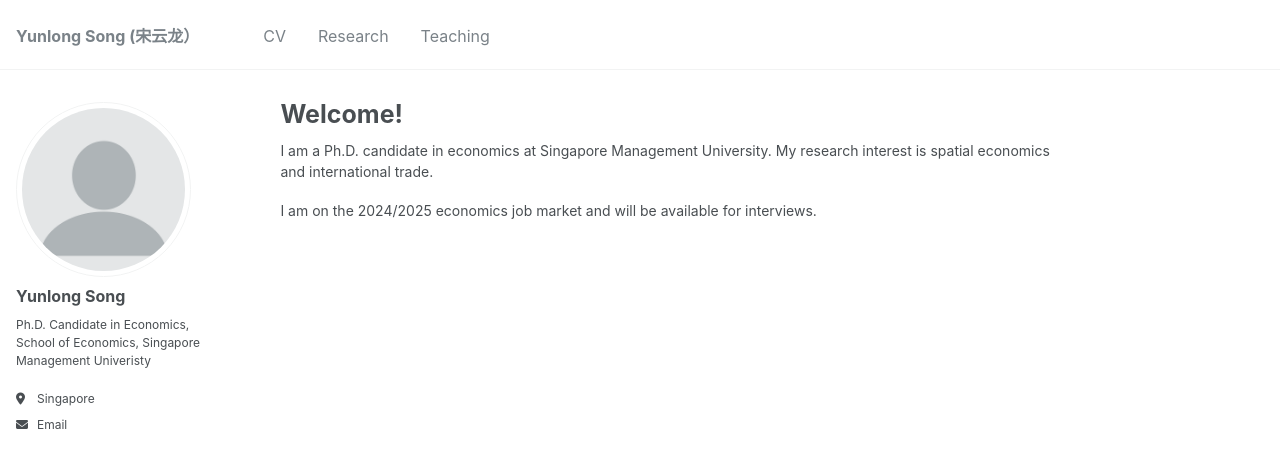
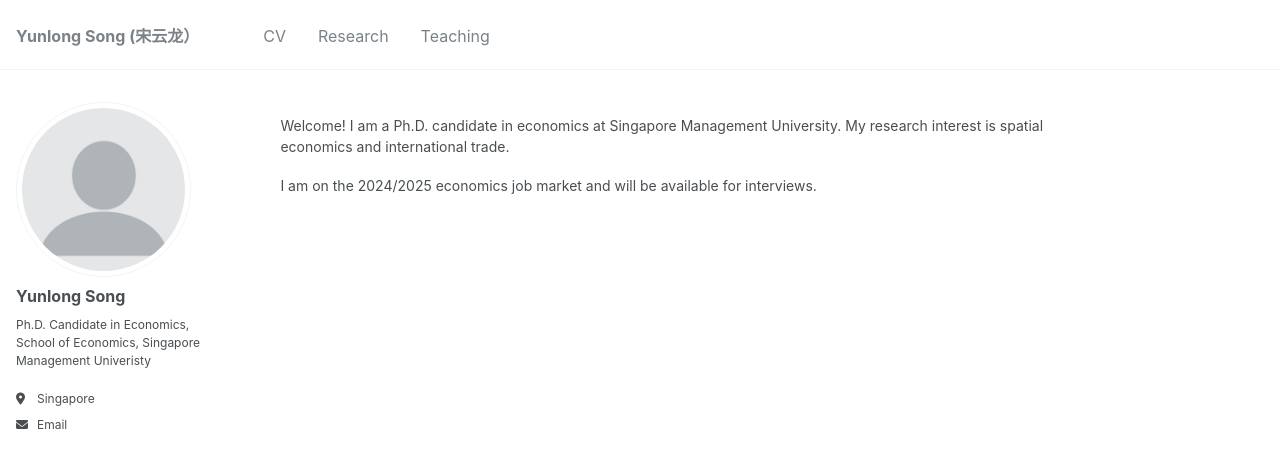
Before and after one commit to yunlong-song/yunlong-song.github.io, a Jekyll site: the page built from _pages/about.md, in a window 1280 px wide. Shown: the top 468 px of the page. Built offline with Jekyll 4.4.1, drawn with Linux system fonts in a browser that asks for light colours.

```diff
--- a/_pages/about.md
+++ b/_pages/about.md
@@ -1,12 +1,12 @@
 ---
 permalink: /
-title: "Welcome!"
+title: ""
 author_profile: true
 redirect_from:
   - /about/
   - /about.html
 ---
 
-I am a Ph.D. candidate in economics at Singapore Management University. My research interest is spatial economics and international trade.
+Welcome! I am a Ph.D. candidate in economics at Singapore Management University. My research interest is spatial economics and international trade.
 
 I am on the 2024/2025 economics job market and will be available for interviews.
```
